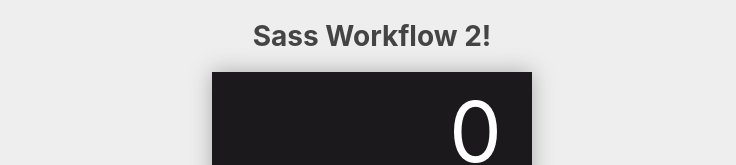
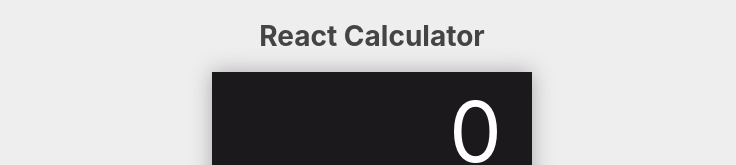
Before and after one commit to Gio-aguirre19/React-Calculator, a React app: page / in a window 1280 px wide. Shown: the top 165 px of the page, without its empty margins (268-1004 px from the left). Built offline with nearby package versions, Linux system fonts and the light colour scheme.

Commit message:
Adding new title: React Calculator

```diff
--- a/src/index.html
+++ b/src/index.html
@@ -1,7 +1,7 @@
 <!DOCTYPE html>
 <html lang="en">
 <head>
-	<title>Sass Workflow 2!</title>
+	<title>React Calculator</title>
 	<link rel="shortcut icon" href="img/.." type="image/.."/>
 	<meta charset="utf-8">
 	<meta name="description" content="">
--- a/src/js/components/Header.js
+++ b/src/js/components/Header.js
@@ -5,7 +5,7 @@
   render() {
     return (
         <header>
-          <h1>Sass Workflow 2!</h1>
+          <h1>React Calculator</h1>
         </header>
   )}
 }
```
